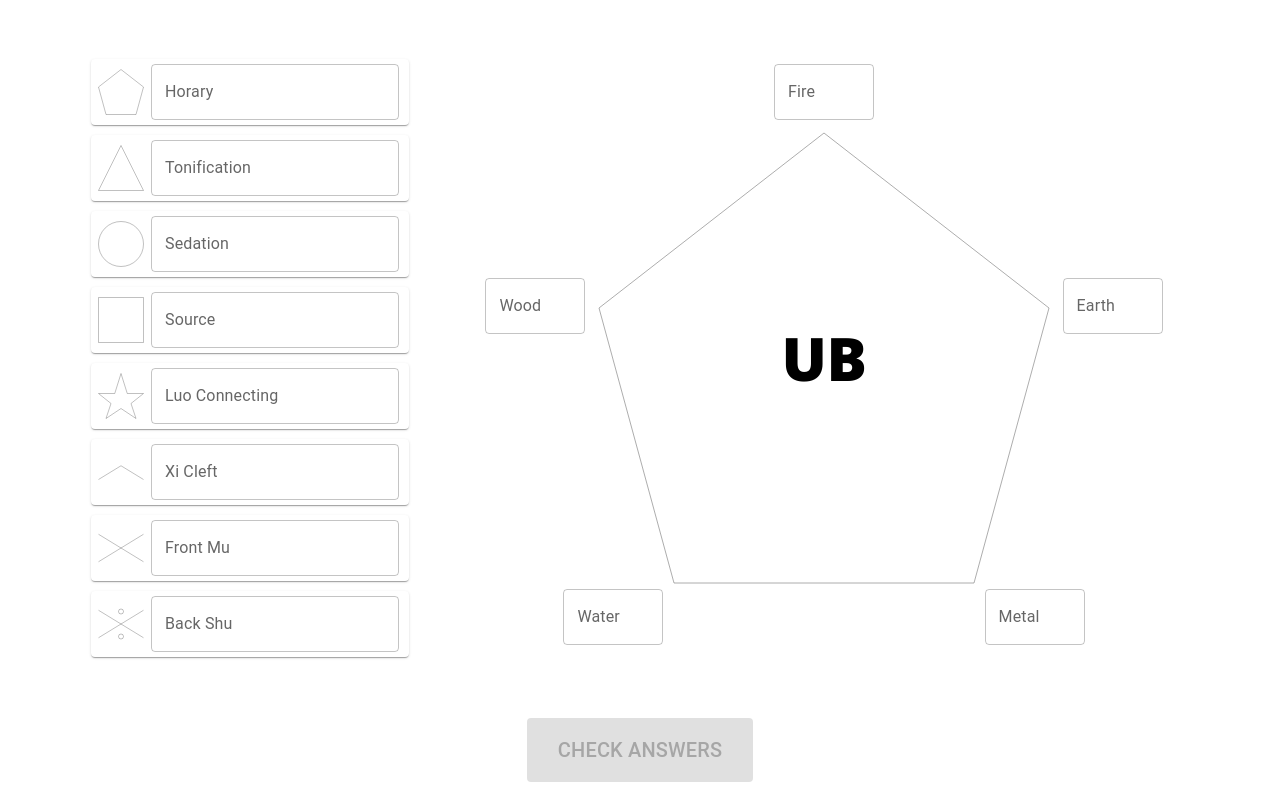
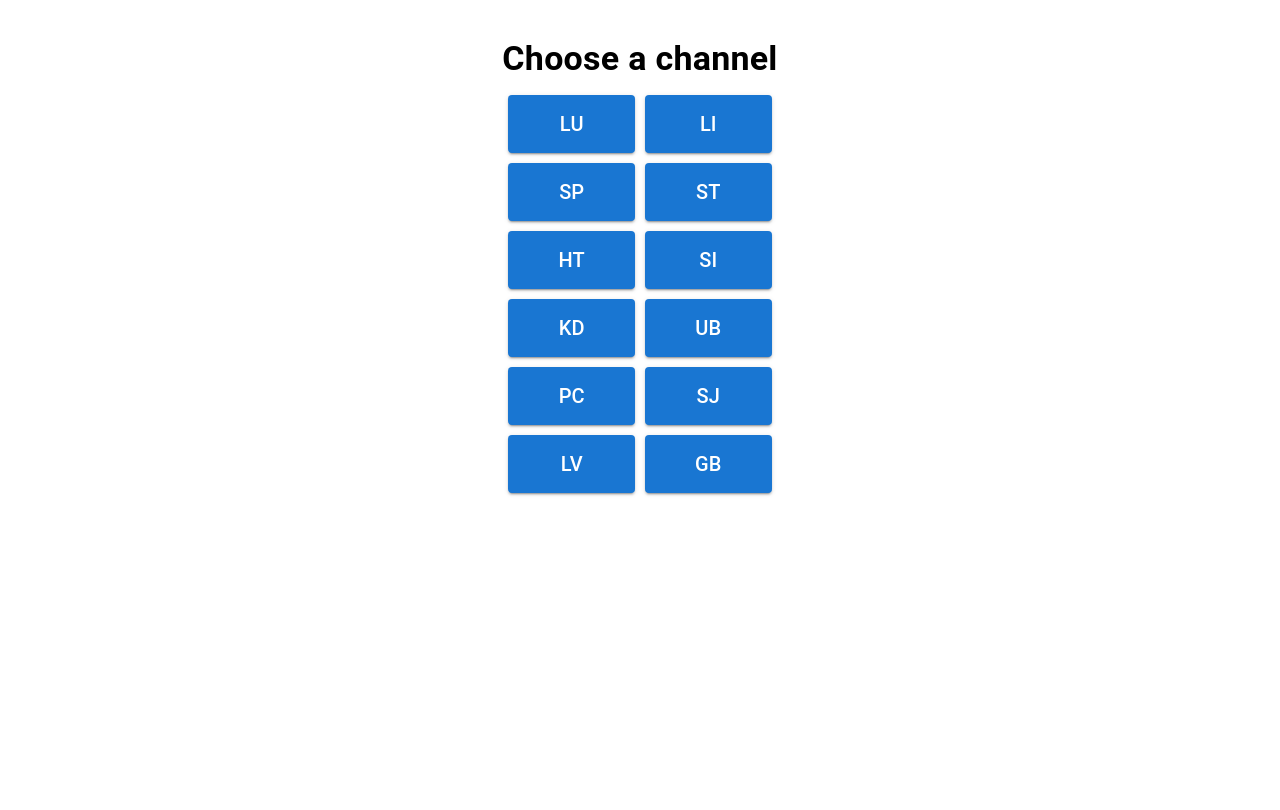
Before and after one commit to YangThePerson/points, a React (Create React App) app: page / in a window 1280 px wide. Built offline with nearby package versions, Linux system fonts and the light colour scheme.

Commit message:
Channel Picker

```diff
--- /dev/null
+++ b/src/ChannelPicker.tsx
@@ -0,0 +1,52 @@
+import React, { useState } from 'react';
+import Meridians from './Meridians';
+import HouseAndPointsLayout from './HouseAndPointsLayout';
+import { Box, Button, Typography } from '@mui/material';
+
+const ChannelPicker = () => {
+  const [ChosenMeridion, setChosenMeridian] = useState('');
+
+  return (
+    <>
+      {!ChosenMeridion && (
+        <Box
+          p={'20px'}
+          position={'relative'}
+          maxWidth={'100vw'}
+          display={'flex'}
+          flexDirection={'column'}
+          flexWrap={'wrap'}
+          alignItems={'center'}
+          justifyContent={'center'}
+        >
+          <Typography variant="h4" m={'10px'} fontWeight={600}>
+            Choose a channel
+          </Typography>
+          <Box display={'grid'} gridTemplateColumns={'repeat(2, 1fr)'}>
+            {Object.keys(Meridians).map((key) => (
+              <Button
+                key={key}
+                sx={{
+                  p: '3px 35px',
+                  m: '5px',
+                }}
+                size="large"
+                variant="contained"
+                onClick={() => setChosenMeridian(key)}
+              >
+                <Typography p={'10px 15px'} variant="h6">
+                  {key}
+                </Typography>
+              </Button>
+            ))}
+          </Box>
+        </Box>
+      )}
+      {ChosenMeridion && (
+        <HouseAndPointsLayout meridian={ChosenMeridion}></HouseAndPointsLayout>
+      )}
+    </>
+  );
+};
+
+export default ChannelPicker;
--- a/src/Layout.tsx
+++ b/src/HouseAndPointsLayout.tsx
@@ -5,7 +5,7 @@ import { UserInputProvider } from './userInput';
 import CheckAnswersButton from './CheckAnswersButton';
 import FeedbackDialog from './FeedbackDialog';
 
-function Layout({ meridian }: { meridian: string }) {
+function HouseAndPointsLayout({ meridian }: { meridian: string }) {
   return (
     <UserInputProvider meridian={meridian}>
       <Box
@@ -40,4 +40,4 @@ function Layout({ meridian }: { meridian: string }) {
   );
 }
 
-export default Layout;
+export default HouseAndPointsLayout;
--- a/src/index.tsx
+++ b/src/index.tsx
@@ -1,14 +1,15 @@
 import React from 'react';
 import ReactDOM from 'react-dom/client';
-import Layout from './Layout';
 import ThemeProvider from '@mui/material/styles/ThemeProvider';
 import createTheme from '@mui/material/styles/createTheme';
+import ChannelPicker from './ChannelPicker';
 
 const root = ReactDOM.createRoot(
   document.getElementById('root') as HTMLElement
 );
 root.render(
   <ThemeProvider theme={createTheme()}>
-    <Layout meridian="UB" />
+    <ChannelPicker></ChannelPicker>
+    {/* <HouseAndPointsLayout meridian="UB" /> */}
   </ThemeProvider>
 );
```
